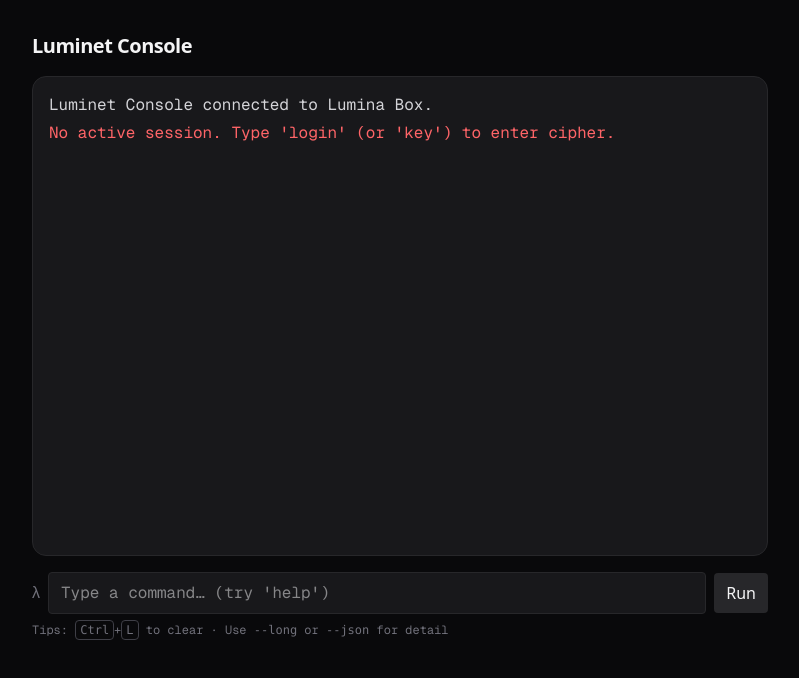
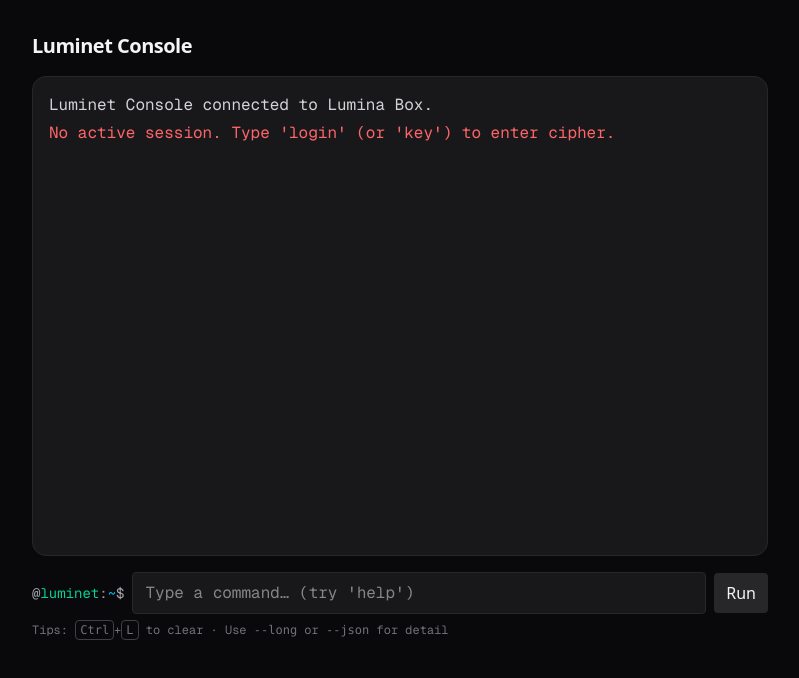
Before and after one commit to Alchemane/luminet.network, a Next.js app: page / in a window 1280 px wide. Shown: the top 678 px of the page, without its empty margins (240-1039 px from the left). Built offline with nearby package versions, Linux system fonts and the light colour scheme.

Commit message:
database fixes, sequential typing fix, command symbol update

```diff
--- /dev/null
+++ b/scripts/mint-cipher-local.cjs
@@ -0,0 +1,12 @@
+const bcrypt = require("bcryptjs");
+const { randomBytes } = require("crypto");
+
+const cost = Number(process.argv[2] || 12);
+const tokenRaw = randomBytes(32).toString("base64url");
+const hash1 = bcrypt.hashSync(tokenRaw, cost);
+const hash2 = bcrypt.hashSync(hash1, cost);
+
+console.log("=== LOGIN_TOKEN (HASH1) — give this to the user ===");
+console.log(hash1);
+console.log("\n=== DB_HASH (HASH2) — store this in DB ===");
+console.log(hash2);
--- a/src/components/console/Console.tsx
+++ b/src/components/console/Console.tsx
@@ -17,7 +17,13 @@ export default function Console() {
         <Output logs={logs} onProgress={scrollToBottom} containerRef={boxRef} />
 
         <form onSubmit={run} className="mt-4 flex items-center gap-2">
-          <span className="font-mono text-zinc-500">λ</span>
+          <span className="font-mono text-sm">
+            <span className="text-zinc-400">@</span>
+            <span className="text-emerald-400">luminet</span>
+            <span className="text-zinc-400">:</span>
+            <span className="text-sky-400">~</span>
+            <span className="text-zinc-400">$</span>
+          </span>
           <input
             autoFocus
             value={input}
--- a/src/components/console/Output.tsx
+++ b/src/components/console/Output.tsx
@@ -30,17 +30,14 @@ export default function Output({
             : l.kind === "sys"
             ? "text-zinc-300"
             : "";
-        const lines = l.t.split("\n");
         return (
           <div key={i} className={color}>
-            {lines.map((line, idx) => (
-              <TypeLine
-                key={idx}
-                text={line}
-                animate={l.animate !== false}
-                onProgress={onProgress}
-              />
-            ))}
+            {/* one TypeLine per log: types across newlines sequentially */}
+            <TypeLine
+              text={l.t}
+              animate={l.animate !== false}
+              onProgress={onProgress}
+            />
           </div>
         );
       })}
```
